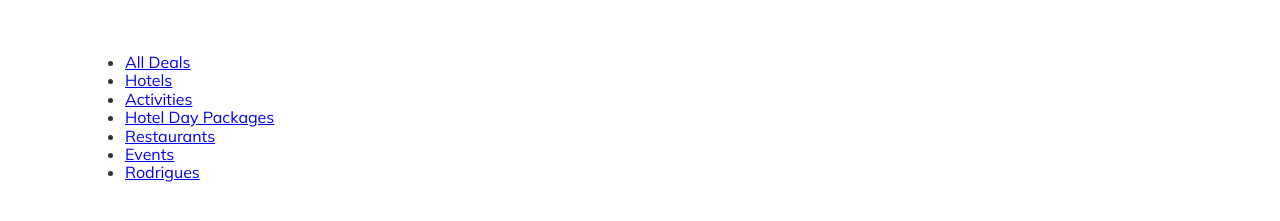
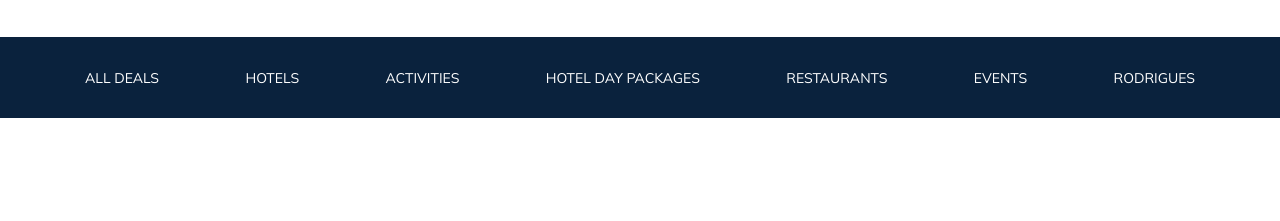
Before and after one commit to kilokid/Best-Tour-Plan, a plain HTML site: page index.html in a window 1280 px wide. Shown: the part 83-304 px from the top of the page. Drawn offline with Linux system fonts and the light colour scheme.

Commit message:
create: Написал стили для навигационного меню

```diff
--- a/index.html
+++ b/index.html
@@ -30,7 +30,7 @@
         </div>
         <div class="navbar-menu">
             <div class="container">
-                <ul>
+                <ul class="navbar-menu__links">
                     <li class="navbar-menu__item"><a href="#" class="navbar-menu__link">All Deals</a></li>
                     <li class="navbar-menu__item"><a href="#" class="navbar-menu__link">Hotels</a></li>
                     <li class="navbar-menu__item"><a href="#" class="navbar-menu__link">Activities</a></li>
--- a/sass/_variables.sass
+++ b/sass/_variables.sass
@@ -1,3 +1,4 @@
 $light: #fff
 $text-color: #333333
 $primary: #EC1F46
+$bgc-dark: #0A223D
--- a/sass/blocks/_header.sass
+++ b/sass/blocks/_header.sass
@@ -49,3 +49,18 @@
         margin-left: 18px
         line-height: 18px
         color: $text-color
+.navbar-menu
+    background-color: $bgc-dark
+    &__links
+        display: flex
+        align-items: center
+        justify-content: space-between
+        list-style-type: none
+        padding: 31px 0
+        margin: 0
+    &__link
+        text-decoration: none
+        color: $light
+        font-size: 14px
+        line-height: 18px
+        text-transform: uppercase
```
Also changed, not shown: css/style.css, 1 other file.
